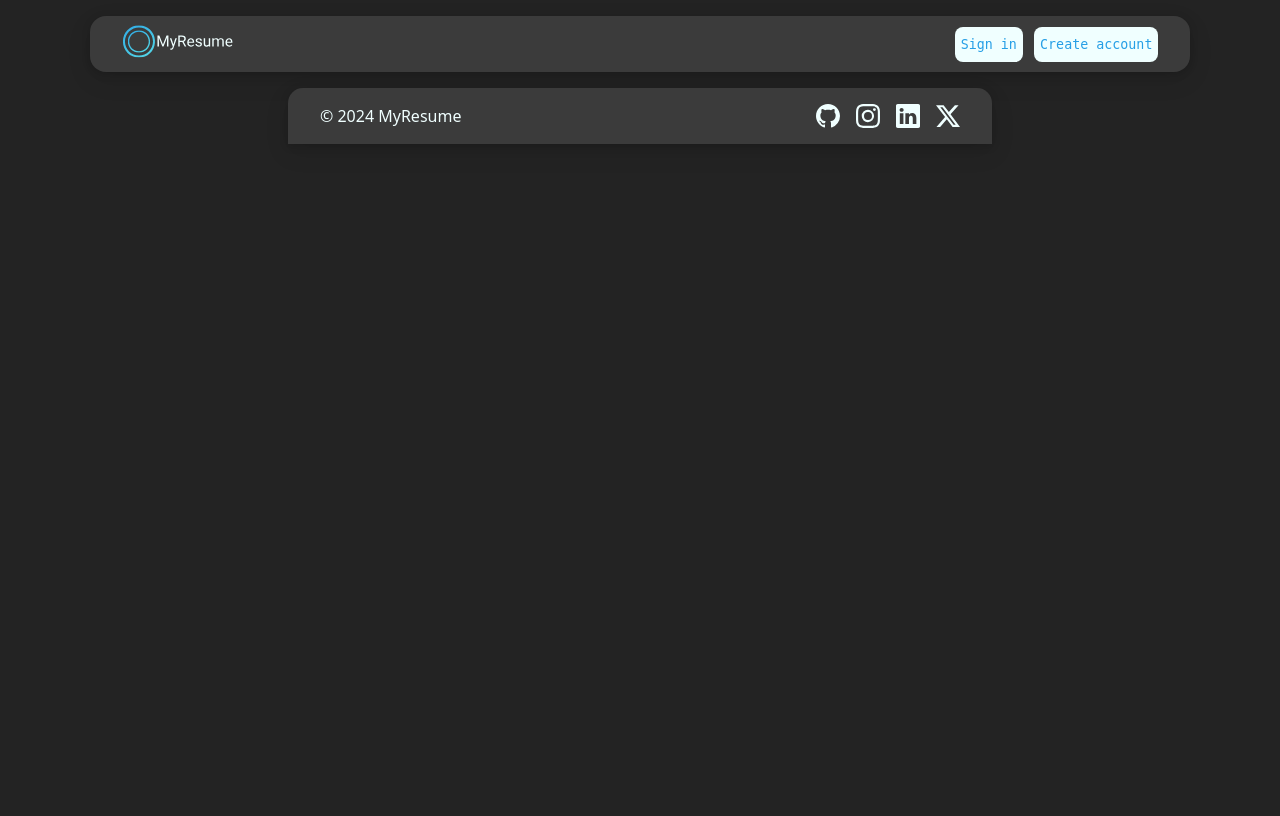
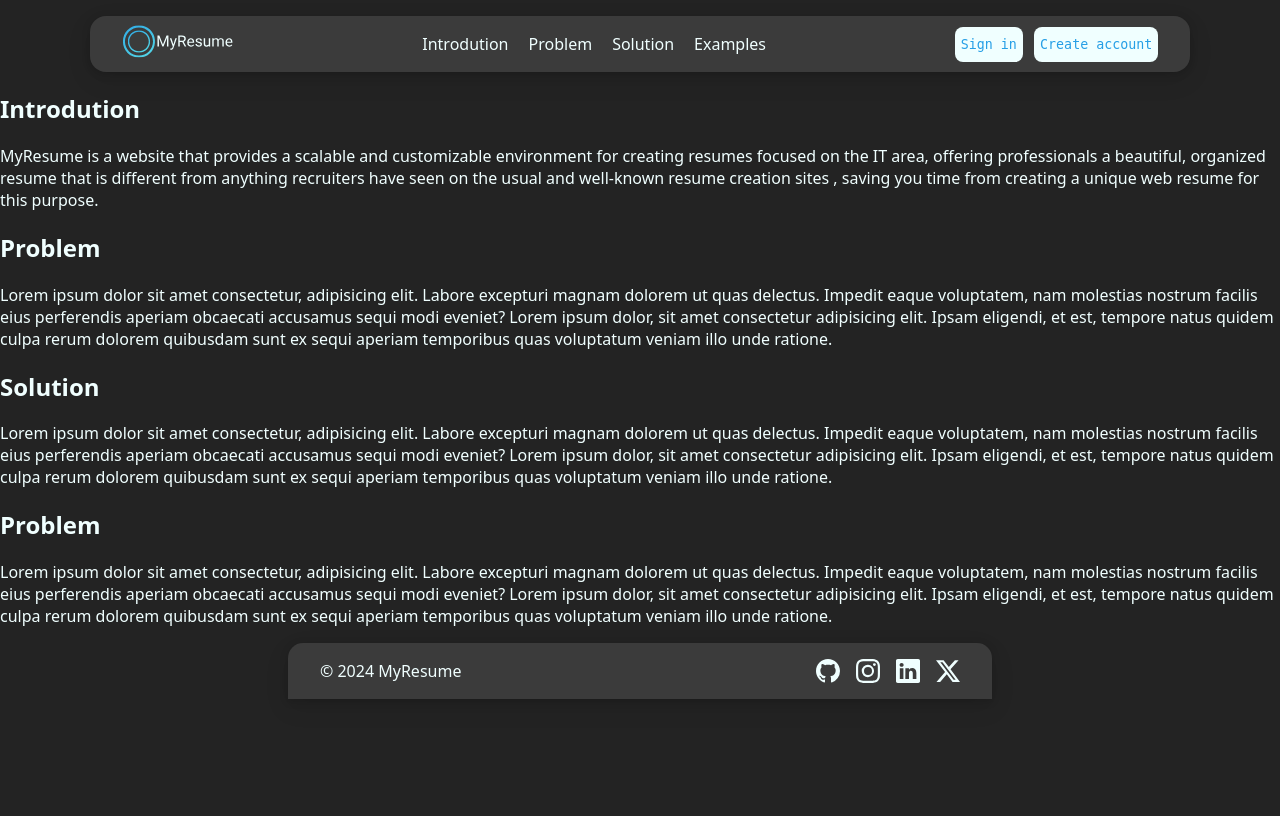
Before and after one commit to MyResumeOrg/MyResume, a Django app: page / in a window 1280 px wide. Run offline with Django 5.2, Linux system fonts and the light colour scheme.

Commit message:
feat: adding initial sketch home page and add_experiences

```diff
--- a/apps/core/views.py
+++ b/apps/core/views.py
@@ -2,4 +2,4 @@ from django.shortcuts import render
 
 # Create your views here.
 def index(request):
-    return render(request, 'base.html')
+    return render(request, 'core/home.html')
--- a/setup/static/styles/style.css
+++ b/setup/static/styles/style.css
@@ -66,6 +66,25 @@ header {
     box-shadow: 0 0 0 5px #3b83f65f;
     color: var(--primary-white);
 }
+
+#sections-content ul {
+    list-style: none;
+    display: flex;
+    gap: 20px;
+    margin: 0px;
+    padding: 0px;
+}
+
+#sections-content ul a {
+    text-decoration: none;
+    color: var(--primary-white);
+    transition: 300ms ease-in-out;
+}
+
+#sections-content ul a:hover {
+    color: var(--primary-blue);
+}
+
 
 /* messages */
 
--- /dev/null
+++ b/templates/core/home.html
@@ -0,0 +1,32 @@
+{% extends "base.html" %}
+{% load static %}
+{% block content %}
+    <main>
+        <div id="sections_content">
+            <section id="introdution">
+                <h2>Introdution</h2>
+                <p>
+                    MyResume is a website that provides a scalable and customizable environment for creating resumes focused on the IT area, offering professionals a beautiful, organized resume that is different from anything recruiters have seen on the usual and well-known resume creation sites , saving you time from creating a unique web resume for this purpose.
+                </p>
+            </section>
+            <section id="problem">
+                <h2>Problem</h2>
+                <p>
+                    Lorem ipsum dolor sit amet consectetur, adipisicing elit. Labore excepturi magnam dolorem ut quas delectus. Impedit eaque voluptatem, nam molestias nostrum facilis eius perferendis aperiam obcaecati accusamus sequi modi eveniet? Lorem ipsum dolor, sit amet consectetur adipisicing elit. Ipsam eligendi, et est, tempore natus quidem culpa rerum dolorem quibusdam sunt ex sequi aperiam temporibus quas voluptatum veniam illo unde ratione.
+                </p>
+            </section>
+            <section id="solution"></section>
+                <h2>Solution</h2>
+                <p>
+                    Lorem ipsum dolor sit amet consectetur, adipisicing elit. Labore excepturi magnam dolorem ut quas delectus. Impedit eaque voluptatem, nam molestias nostrum facilis eius perferendis aperiam obcaecati accusamus sequi modi eveniet? Lorem ipsum dolor, sit amet consectetur adipisicing elit. Ipsam eligendi, et est, tempore natus quidem culpa rerum dolorem quibusdam sunt ex sequi aperiam temporibus quas voluptatum veniam illo unde ratione.
+                </p>
+            </section>
+            <section id="problem"></section>
+                <h2>Problem</h2>
+                <p>
+                    Lorem ipsum dolor sit amet consectetur, adipisicing elit. Labore excepturi magnam dolorem ut quas delectus. Impedit eaque voluptatem, nam molestias nostrum facilis eius perferendis aperiam obcaecati accusamus sequi modi eveniet? Lorem ipsum dolor, sit amet consectetur adipisicing elit. Ipsam eligendi, et est, tempore natus quidem culpa rerum dolorem quibusdam sunt ex sequi aperiam temporibus quas voluptatum veniam illo unde ratione.
+                </p>
+            </section>
+        </div>
+    </main>
+{% endblock %}
--- a/templates/partials/_header.html
+++ b/templates/partials/_header.html
@@ -2,7 +2,15 @@
 <header>
     <div id="header-content">
         <div id="logo-content">
-            <a href="#"><img id="logo-header" src="{% static 'assets/logos/variated_logo.svg' %}" alt=""></a>
+            <a href="/"><img id="logo-header" src="{% static 'assets/logos/variated_logo.svg' %}" alt=""></a>
+        </div>
+        <div id="sections-content">
+            <ul>
+                <li><a href="#introdution">Introdution</a></li>
+                <li><a href="#problem">Problem</a></li>
+                <li><a href="#solution">Solution</a></li>
+                <li><a href="#examples">Examples</a></li>
+            </ul>
         </div>
         <div id="log-content">
             <a href="{% url 'login' %}"><button class="log-button">Sign in</button></a>
```
Also changed, not shown: other parts of setup/static/styles/style.css (+87 -0 lines), templates/experiences/add_experiences.html (added, +78 -0 lines).
